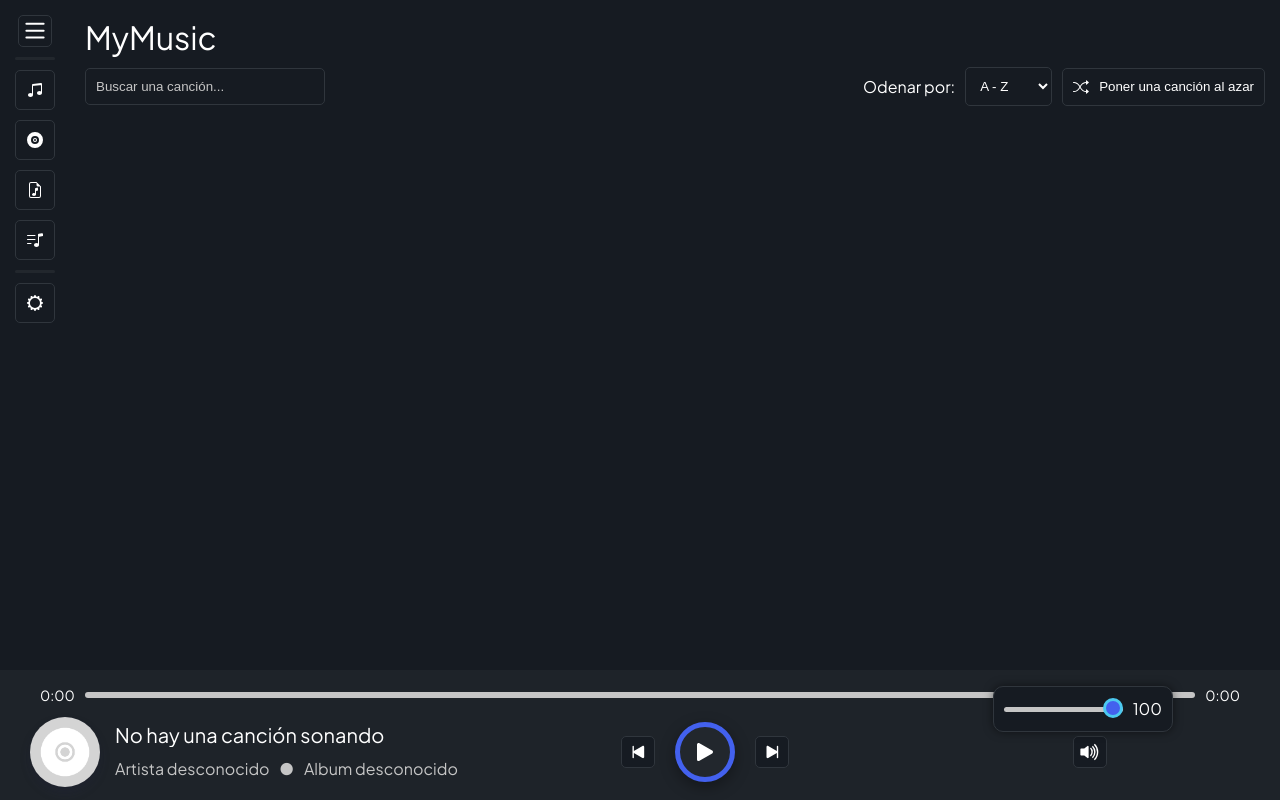
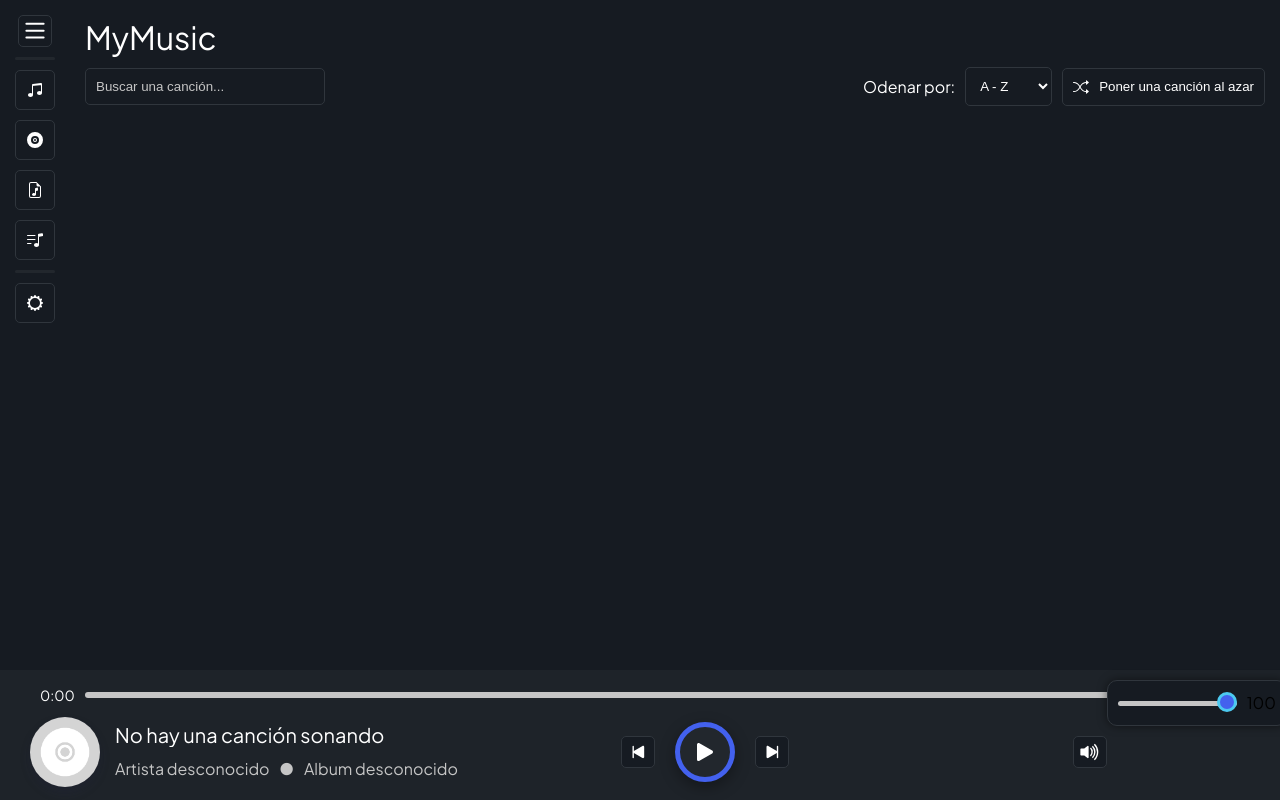
Before and after one commit to jesusalberto11/MyMusicPlayer, a React (Vite) app: page / in a window 1280 px wide. Both pictures are taken after a click on the button 1090 px from the left and 752 px from the top of the page. Built offline with nearby package versions, Linux system fonts and the light colour scheme.

Commit message:
Update: Volume control panel now its a html dialog elemnt

```diff
--- a/src/components/music player/VolumeControl.tsx
+++ b/src/components/music player/VolumeControl.tsx
@@ -1,10 +1,11 @@
 import "../../styles/music player/VolumeControl.css";
-import { useEffect, useState } from "react";
+import { useEffect, useRef, useState } from "react";
 import { useMusicPlayer } from "../../hooks/useMusicPlayer";
 import SimpleButton from "../shared/SimpleButton";
 import { SVG_ICONS } from "../../helpers/svgIcons";
 
 const VolumeControl = () => {
+  const volumePanelRef = useRef<HTMLDialogElement | null>(null);
   const { changePlayerVolume } = useMusicPlayer();
   const [volumen, setVolumen] = useState("100");
   const [isVolumePanelOpen, setIsVolumePanelOpen] = useState(false);
@@ -13,10 +14,39 @@ const VolumeControl = () => {
     changePlayerVolume(Number(volumen) / 100);
   }, [volumen]);
 
+  useEffect(() => {
+    const handleEscapeKey = (event: KeyboardEvent) => {
+      if (event.key === "Escape" && isVolumePanelOpen) {
+        closeVolumePanel();
+      }
+    };
+
+    document.addEventListener("keydown", handleEscapeKey);
+
+    return () => {
+      document.removeEventListener("keydown", handleEscapeKey);
+    };
+  }, [isVolumePanelOpen]);
+
+  const openVolumePanel = () => {
+    volumePanelRef.current?.showModal();
+    setIsVolumePanelOpen(true);
+  };
+
+  const closeVolumePanel = () => {
+    volumePanelRef.current?.close();
+    setIsVolumePanelOpen(false);
+  };
+
   return (
     <div className="volume-control-container">
+      <div className="dialog-container">
         {isVolumePanelOpen && (
-        <div className="volume-panel">
+          <dialog
+            ref={volumePanelRef}
+            open={isVolumePanelOpen}
+            className="volume-panel"
+          >
             <label htmlFor="vol" hidden>
               Volume (between 0 and 100):
             </label>
@@ -28,11 +58,12 @@ const VolumeControl = () => {
               max="100"
               value={volumen}
               onChange={(e) => setVolumen(e.target.value)}
-            onBlur={isVolumePanelOpen && (() => setIsVolumePanelOpen(false))}
+              onBlur={isVolumePanelOpen && (() => closeVolumePanel())}
             />
             <p>{volumen}</p>
+          </dialog>
+        )}
       </div>
-      )}
       <SimpleButton
         showTitle={false}
         title="Open volume control"
@@ -46,7 +77,7 @@ const VolumeControl = () => {
         onClickItem={
           isVolumePanelOpen
             ? () => setIsVolumePanelOpen(false)
-            : () => setIsVolumePanelOpen(true)
+            : () => openVolumePanel()
         }
       />
     </div>
--- a/src/styles/music player/VolumeControl.css
+++ b/src/styles/music player/VolumeControl.css
@@ -1,17 +1,8 @@
-.volume-control-container {
-  position: relative;
-}
-
 .volume-panel {
   background-color: var(--simple-button-bg-color);
   border: var(--simple-button-border);
 
   width: 180px;
-
-  position: absolute;
-  top: -50px;
-  left: -80px;
-  z-index: 999;
 
   padding: 10px;
   border-radius: 10px;
@@ -125,3 +116,85 @@ input[type="range"]:focus::-ms-fill-lower {
 input[type="range"]:focus::-ms-fill-upper {
   background: #c5c5c5;
 }
+
+.dialog-container {
+  width: 100%;
+  height: 100%;
+
+  display: flex;
+  align-items: center;
+  justify-content: center;
+
+  background-color: red;
+
+  z-index: 999999999;
+
+  position: relative;
+  left: 100%;
+  bottom: 10px;
+}
+
+dialog {
+  height: auto;
+  width: auto;
+
+  display: flex;
+  align-items: center;
+  justify-content: center;
+
+  place-self: flex-end;
+
+  border-radius: 15px;
+  border: 1px solid #c5c5c5;
+}
+
+/*   Open state of the dialog  */
+dialog[open] {
+  pointer-events: all;
+  opacity: 1;
+  transform: scale(1);
+}
+
+/*   Closed state of the dialog   */
+dialog {
+  pointer-events: none;
+  opacity: 0;
+  transform: scale(0.9);
+
+  transition: opacity 0.2s ease-out, transform 0.2s ease-out,
+    overlay 0.2s ease-out allow-discrete, display 0.2s ease-out allow-discrete;
+  /* Equivalent to
+  transition: all 0.7s allow-discrete; */
+}
+
+/*   Before-open state  */
+/* Needs to be after the previous dialog[open] rule to take effect,
+    as the specificity is the same */
+@starting-style {
+  dialog[open] {
+    opacity: 0;
+    transform: scale(1);
+  }
+}
+
+/* Transition the :backdrop when the dialog modal is promoted to the top layer */
+dialog::backdrop {
+  background-color: rgb(0 0 0 / 0%);
+  transition: display 0.2s allow-discrete, overlay 0.2s allow-discrete,
+    background-color 0.2s;
+  /* Equivalent to
+  transition: all 0.7s allow-discrete; */
+}
+
+dialog[open]::backdrop {
+  background-color: rgb(0 0 0 / 25%);
+}
+
+/* This starting-style rule cannot be nested inside the above selector
+because the nesting selector cannot represent pseudo-elements. */
+
+@starting-style {
+  dialog[open]::backdrop {
+    background-color: rgb(0 0 0 / 0%);
+  }
+}
```
Lines whose indentation alone changed are shown as unchanged.
